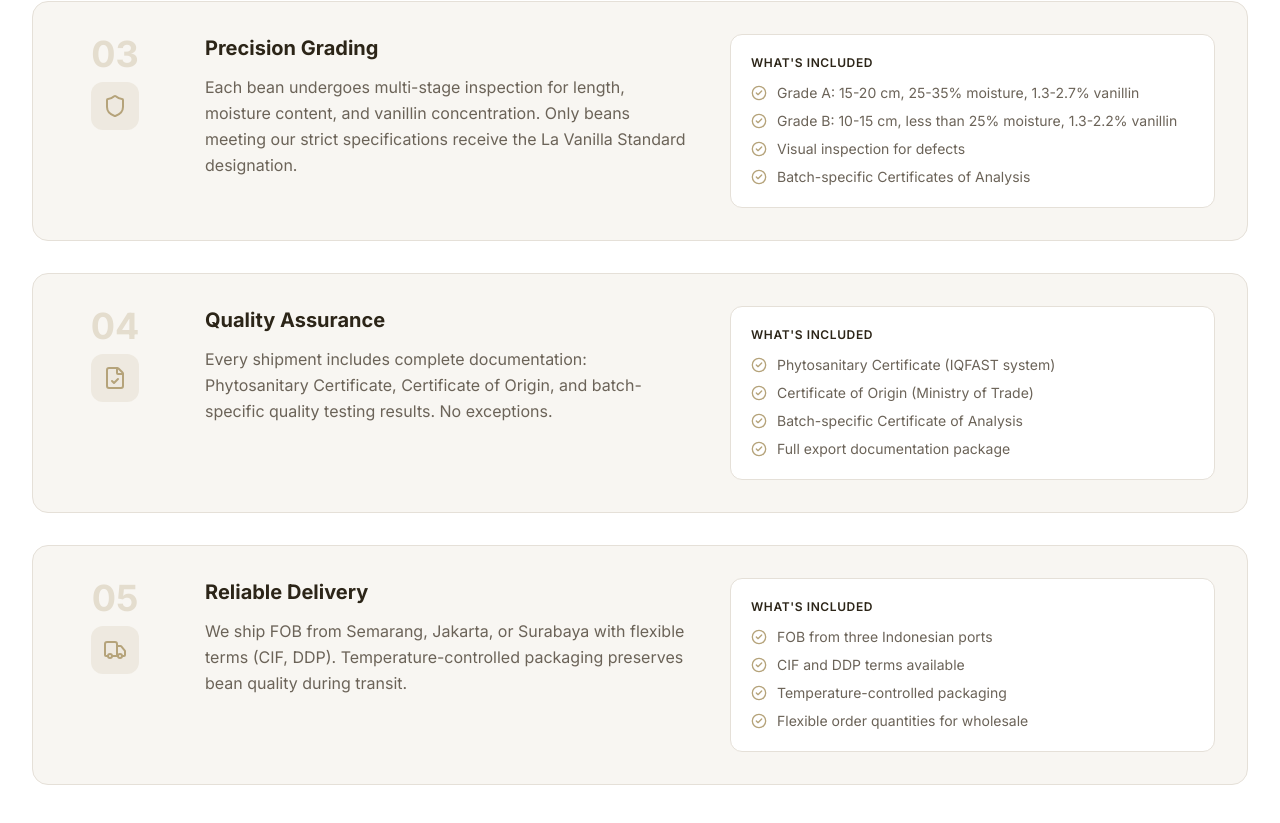
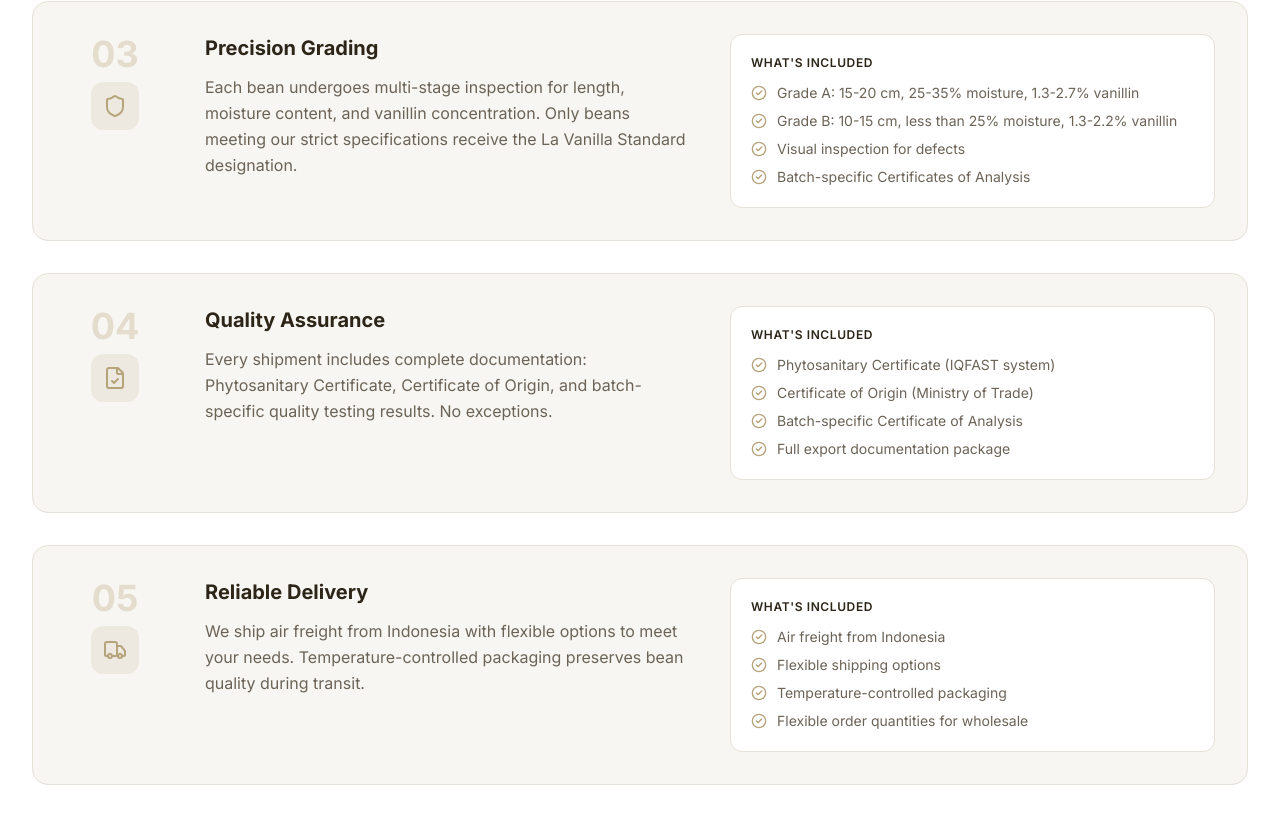
Before and after one commit to irfanmulachela-glitch/vanilla, a Next.js app: page /la-vanilla-standard in a window 1280 px wide. Shown: the part 1679-2502 px from the top of the page. Built offline with nearby package versions, Linux system fonts and the light colour scheme.

Commit message:
Update Step 5 Reliable Delivery - remove FOB/CIF/DDP, use air freight language

```diff
--- a/src/app/la-vanilla-standard/page.tsx
+++ b/src/app/la-vanilla-standard/page.tsx
@@ -79,10 +79,10 @@ const steps = [
     title: "Reliable Delivery",
     icon: Truck,
     description:
-      "We ship FOB from Semarang, Jakarta, or Surabaya with flexible terms (CIF, DDP). Temperature-controlled packaging preserves bean quality during transit.",
+      "We ship air freight from Indonesia with flexible options to meet your needs. Temperature-controlled packaging preserves bean quality during transit.",
     details: [
-      "FOB from three Indonesian ports",
-      "CIF and DDP terms available",
+      "Air freight from Indonesia",
+      "Flexible shipping options",
       "Temperature-controlled packaging",
       "Flexible order quantities for wholesale",
     ],
```
